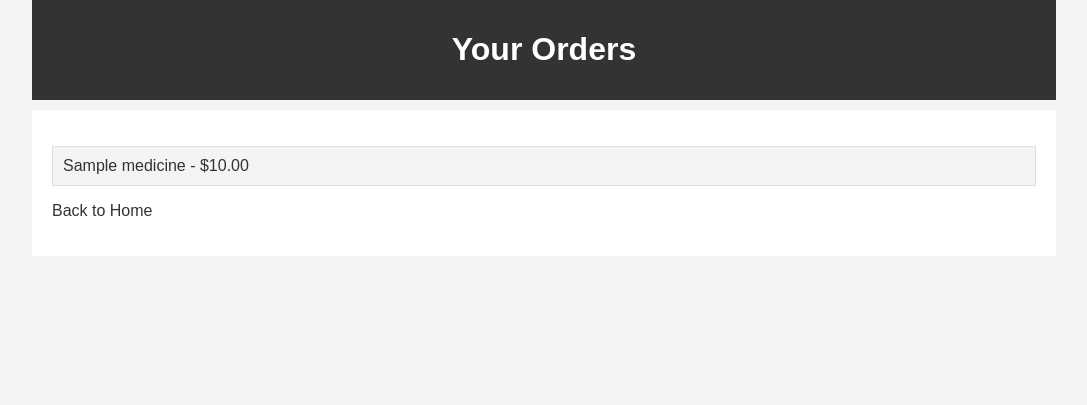
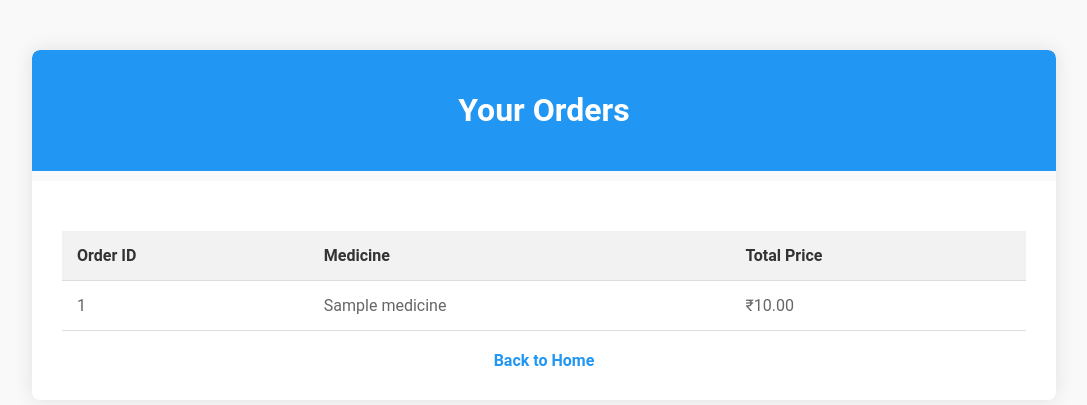
Before and after one commit to mounik0313n/Project-1, a Flask app: page /orders in a window 1280 px wide. Shown: the top 405 px of the page, without its empty margins (96-1183 px from the left). Run offline with Flask 3, Linux system fonts and the light colour scheme; the visitor is signed in with stand-in values (Sample User, id 1); tables that the repository leaves empty hold one stand-in row (values such as "Sample post"); some libraries are stand-ins or nearby versions.

Commit message:
Update orders.html

```diff
--- a/templates/orders.html
+++ b/templates/orders.html
@@ -4,6 +4,65 @@
     <meta charset="UTF-8">
     <title>Orders</title>
     <link rel="stylesheet" href="{{ url_for('static', filename='style.css') }}">
+    <style>
+        body {
+            font-family: 'Roboto', Arial, sans-serif;
+            background-color: #f9f9f9;
+            color: #333;
+            margin: 0;
+            padding: 0;
+        }
+        .content {
+            width: 80%;
+            margin: 50px auto;
+            overflow: hidden;
+            box-shadow: 0 0 20px rgba(0, 0, 0, 0.1);
+            border-radius: 8px;
+        }
+        .topbar {
+            background: #2196F3;
+            color: #fff;
+            padding: 20px;
+            text-align: center;
+            border-top-left-radius: 8px;
+            border-top-right-radius: 8px;
+        }
+        .contentbar {
+            background: #fff;
+            padding: 30px;
+            border-bottom-left-radius: 8px;
+            border-bottom-right-radius: 8px;
+        }
+        table {
+            width: 100%;
+            border-collapse: collapse;
+            margin-top: 20px;
+        }
+        th, td {
+            padding: 15px;
+            text-align: left;
+            border-bottom: 1px solid #ddd;
+        }
+        th {
+            background-color: #f2f2f2;
+            color: #333;
+        }
+        td {
+            color: #666;
+        }
+        .back-link {
+            text-align: center;
+            margin-top: 20px;
+        }
+        .back-link a {
+            color: #2196F3;
+            text-decoration: none;
+            font-weight: bold;
+        }
+        .back-link a:hover {
+            text-decoration: underline;
+        }
+    </style>
 </head>
 <body>
     <div class="content">
@@ -11,12 +70,27 @@
             <h1>Your Orders</h1>
         </div>
         <div class="contentbar">
-            <ul>
-                {% for order in orders %}
-                    <li>{{ order['name'] }} - ${{ order['price'] }}</li>
-                {% endfor %}
-            </ul>
-            <p><a href="/index">Back to Home</a></p>
+            <table>
+                <thead>
+                    <tr>
+                        <th>Order ID</th>
+                        <th>Medicine</th>
+                        <th>Total Price</th>
+                    </tr>
+                </thead>
+                <tbody>
+                    {% for order in orders %}
+                        <tr>
+                            <td>{{ loop.index }}</td>
+                            <td>{{ order['name'] }}</td>
+                            <td>₹{{ order['price'] }}</td>
+                        </tr>
+                    {% endfor %}
+                </tbody>
+            </table>
+            <div class="back-link">
+                <a href="/index">Back to Home</a>
+            </div>
         </div>
     </div>
 </body>
```
